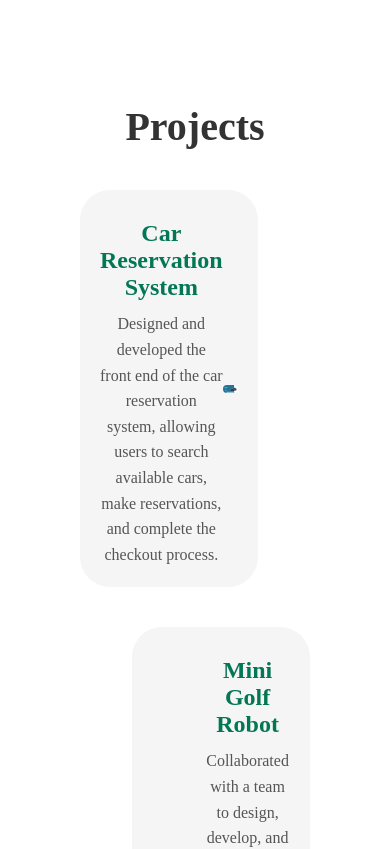
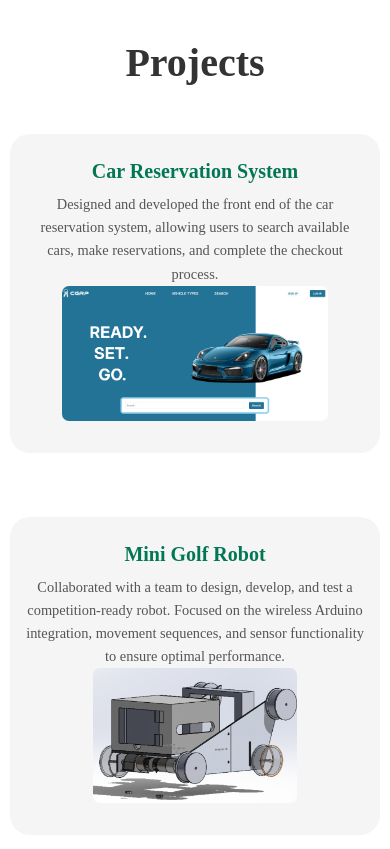
Before and after one commit to AlbertoRubalcava/AlbertoRubalcava.github.io, a React (Create React App) app: page / in a window 390 px wide. Shown: the part 1720-2569 px from the top of the page. Built offline with nearby package versions, Linux system fonts and the light colour scheme; a web font is replaced by a local one.

Commit message:
projects css mobile

```diff
--- a/src/Experience.css
+++ b/src/Experience.css
@@ -36,7 +36,7 @@
   position: relative;
   overflow-x: auto;
   overflow-y: hidden;
-  height: calc(100vh - 10rem);
+  height: calc(100vh - 5rem);
   padding: 20px 0;
   display: flex;
   justify-content: center;
@@ -147,40 +147,40 @@
 
 @media screen and (max-width: 768px) {
   .timeline {
-    gap: 2rem; /* Smaller gap for medium screens */
+    gap: 2rem;
     height:100vh;
   }
 
   .timeline-item {
-    width: 80vw; /* Show one item and a bit of the next */
+    width: 80vw;
 
   }
   .timeline-container {
-    width: max-content; /* Allow container to stretch based on content */
+    width: max-content;
     height:100vh;
     overflow-x: auto;
   }
 
   .central-line {
-    width: 100%;  /* Line spans the full width of the container */
+    width: 100%;
   }
 }
 
 @media screen and (max-width: 480px) {
   .timeline {
-    gap: 2rem; /* Smaller gap for medium screens */
+    gap: 2rem;
     height:100vh;
   }
   .timeline-item {
-    width: 75vw; /* Adjust for very small screens */
+    width: 75vw;
   }
   .timeline-container {
-    width: max-content; /* Allow container to stretch based on content */
+    width: max-content;
     height:100vh;
     overflow-x: auto;
   }
 
   .central-line {
-    width: 100%;  /* Line spans the full width of the container */
+    width: 100%;
   }
 }
--- a/src/Projects.css
+++ b/src/Projects.css
@@ -1,21 +1,21 @@
+/* General Styles */
 .projects-section {
-  padding: 7rem 80px;
+  padding: 4rem 20px;
   font-family: 'Gloock', serif;
   margin: 0;
 }
 
 .projects-title {
   text-align: center;
-  margin: 0px 0px 40px;
+  margin: 0 0 2rem;
   font-size: 2.5rem;
   color: #333;
 }
 
 .project-card-link {
   text-decoration: none;
-  display:block;
+  display: block;
   color: inherit;
-  display: block;
   width: 100%;
 }
 
@@ -27,8 +27,8 @@
 .projects-container {
   display: flex;
   flex-direction: column;
-  gap: 40px;
-  width:100%;
+  gap: 2rem;
+  width: 100%;
   align-items: center;
 }
 
@@ -36,12 +36,12 @@
   display: flex;
   align-items: center;
   background-color: #f5f5f5;
-  max-width: 60%;
-  border-radius: 30px;
+  width: 100%;
+  max-width: 900px;
+  border-radius: 20px;
   overflow: hidden;
-  padding: 20px;
+  padding: 1.5rem;
 }
-
 
 .project-card-wrapper {
   display: flex;
@@ -56,6 +56,7 @@
 .project-card.reverse {
   flex-direction: row-reverse;
 }
+
 .project-card-link.reverse {
   justify-items: flex-end;
 }
@@ -68,15 +69,14 @@
 .project-text h3 {
   font-size: 1.5rem;
   color: #037754;
-  margin:10px 0px;
-
+  margin: 10px 0;
 }
 
 .project-text p {
   font-size: 1rem;
   color: #555;
   line-height: 1.6;
-  margin:0;
+  margin: 0;
 }
 
 .project-image {
@@ -88,21 +88,62 @@
 
 .project-image img {
   max-height: 175px;
+  width: auto;
   border-radius: 7px;
   object-fit: contain;
 }
 
-@media (max-width: 768px) {
-  .project-card-wrapper {
+/* Tablet Responsiveness */
+@media (max-width: 1024px) {
+  .projects-section {
+    padding: 3rem 10px;
+  }
+
+  .project-card {
     flex-direction: column;
     text-align: center;
   }
 
-  .project-card-wrapper.reverse {
+  .project-card.reverse {
     flex-direction: column;
   }
 
+  .project-image {
+    margin-bottom: 1rem;
+  }
+
   .project-image img {
-    max-width: 100%;
+    max-width: 90%;
   }
 }
+
+/* Mobile Responsiveness */
+@media (max-width: 600px) {
+
+  .project-card {
+    padding: 1rem;
+  }
+
+  .project-text h3 {
+    font-size: 1.25rem;
+  }
+
+  .project-text p {
+    font-size: 0.9rem;
+  }
+
+  .project-image img {
+    max-height: 150px;
+  }
+
+  .project-card-link.reverse {
+    justify-items: center;
+    padding:1rem;
+  }
+
+  .project-card-link {
+    justify-items: center;
+    padding:1rem;
+  }
+
+}
```
